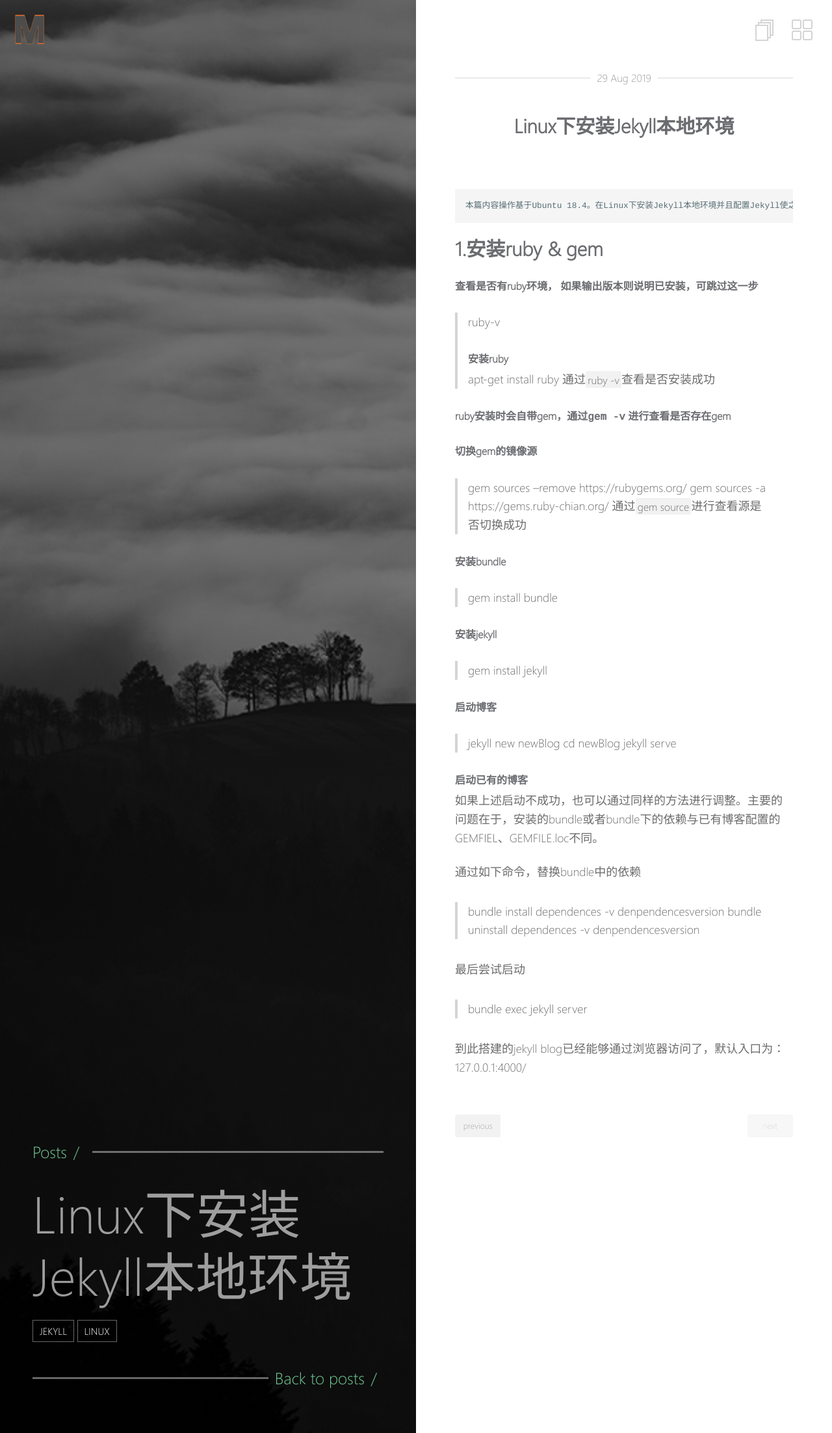
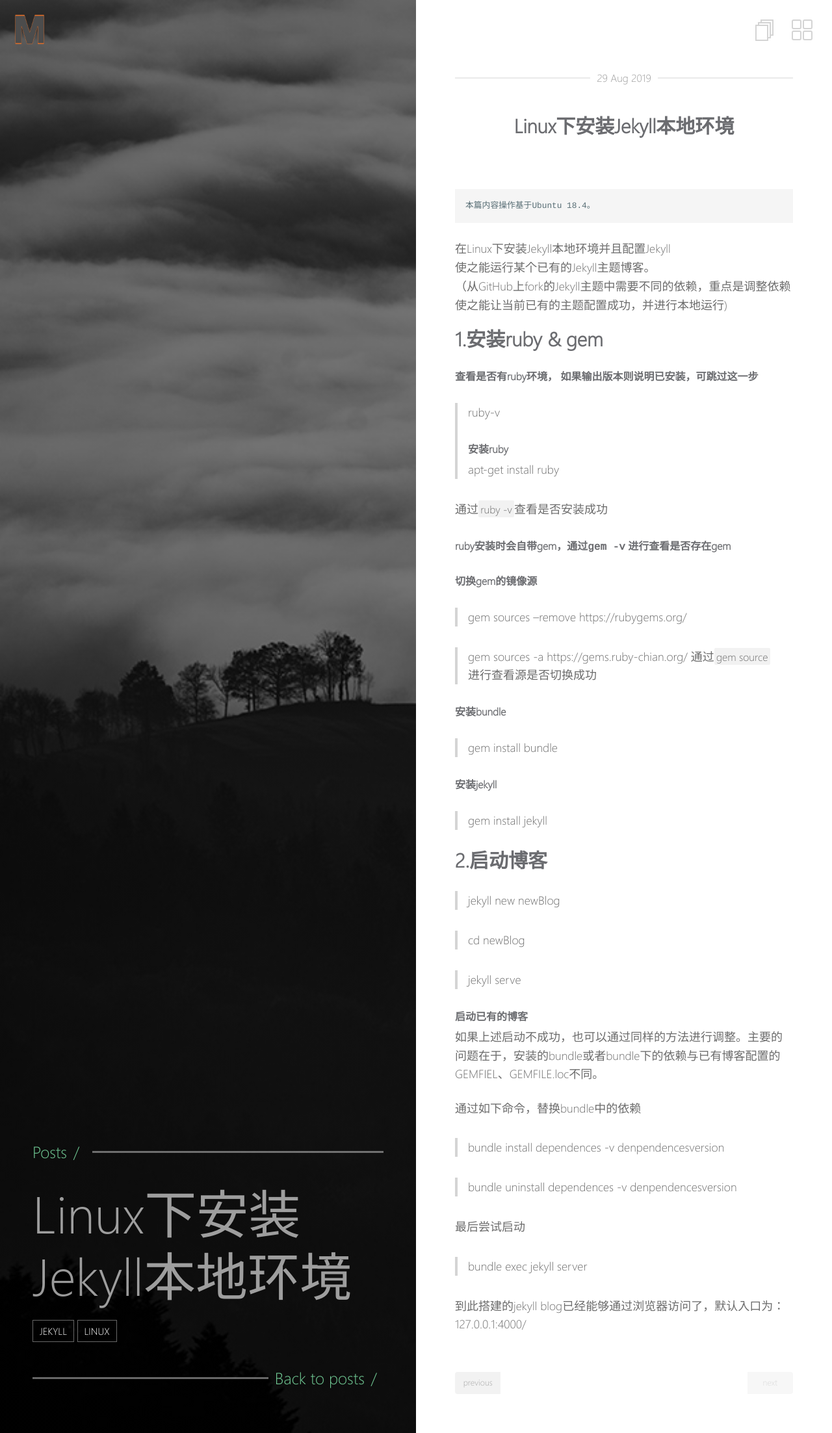
Before and after one commit to Maple-Chan/Maple-Chan.github.io, a Jekyll site: the page built from _posts/2019-08-29- Linux搭建Jekyll.md, in a window 1280 px wide. Shown: the whole page at 65% size. Built offline with Jekyll 4.4.1, drawn with Linux system fonts in a browser that asks for light colours.

Commit message:
Adjust 08-29post's style

````diff
--- a/_posts/2019-08-29- Linux搭建Jekyll.md
+++ b/_posts/2019-08-29- Linux搭建Jekyll.md
@@ -14,19 +14,23 @@ tag:
 <center><H2><b> Linux下安装Jekyll本地环境 </b></H2></center><br>
 
 ```
-本篇内容操作基于Ubuntu 18.4。在Linux下安装Jekyll本地环境并且配置Jekyll使之能运行某个已有的Jekyll主题博客。（从GitHub上fork的Jekyll主题中需要不同的依赖，重点是调整依赖使之能让当前已有的主题配置成功，并进行本地运行)
+本篇内容操作基于Ubuntu 18.4。
 ```
+在Linux下安装Jekyll本地环境并且配置Jekyll<br>使之能运行某个已有的Jekyll主题博客。<br>（从GitHub上fork的Jekyll主题中需要不同的依赖，重点是调整依赖使之能让当前已有的主题配置成功，并进行本地运行)
+
 ## 1.安装ruby & gem
 #### 查看是否有ruby环境， 如果输出版本则说明已安装，可跳过这一步
 > ruby-v
 #### 安装ruby
 > apt-get install ruby
+
 通过`ruby -v`查看是否安装成功
 
 #### ruby安装时会自带gem，通过`gem -v` 进行查看是否存在gem
 
 #### 切换gem的镜像源
 > gem sources --remove https://rubygems.org/
+
 > gem sources -a https://gems.ruby-chian.org/
 通过`gem source`进行查看源是否切换成功
 
@@ -36,16 +40,19 @@ tag:
 #### 安装jekyll
 > gem install jekyll
 
-#### 启动博客
+## 2.启动博客
 > jekyll new newBlog
+
 > cd newBlog
+
 > jekyll serve
 
 #### 启动已有的博客
-如果上述启动不成功，也可以通过同样的方法进行调整。主要的问题在于，安装的bundle或者bundle下的依赖与已有博客配置的GEMFIEL、GEMFILE.loc不同。
+ 如果上述启动不成功，也可以通过同样的方法进行调整。主要的问题在于，安装的bundle或者bundle下的依赖与已有博客配置的GEMFIEL、GEMFILE.loc不同。
 
 通过如下命令，替换bundle中的依赖
 > bundle install dependences -v denpendencesversion
+
 > bundle uninstall dependences -v denpendencesversion
 
 最后尝试启动
````
